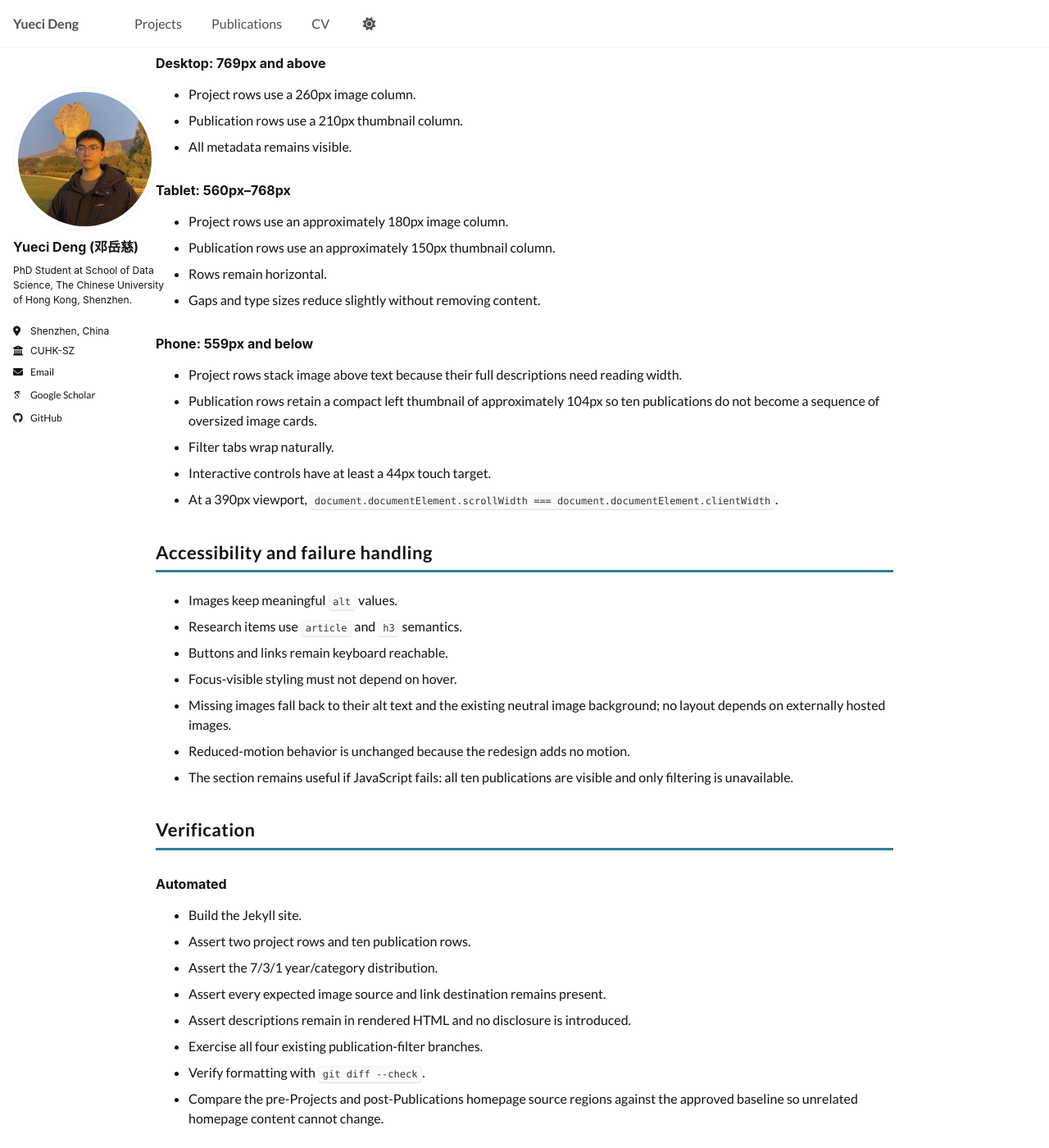
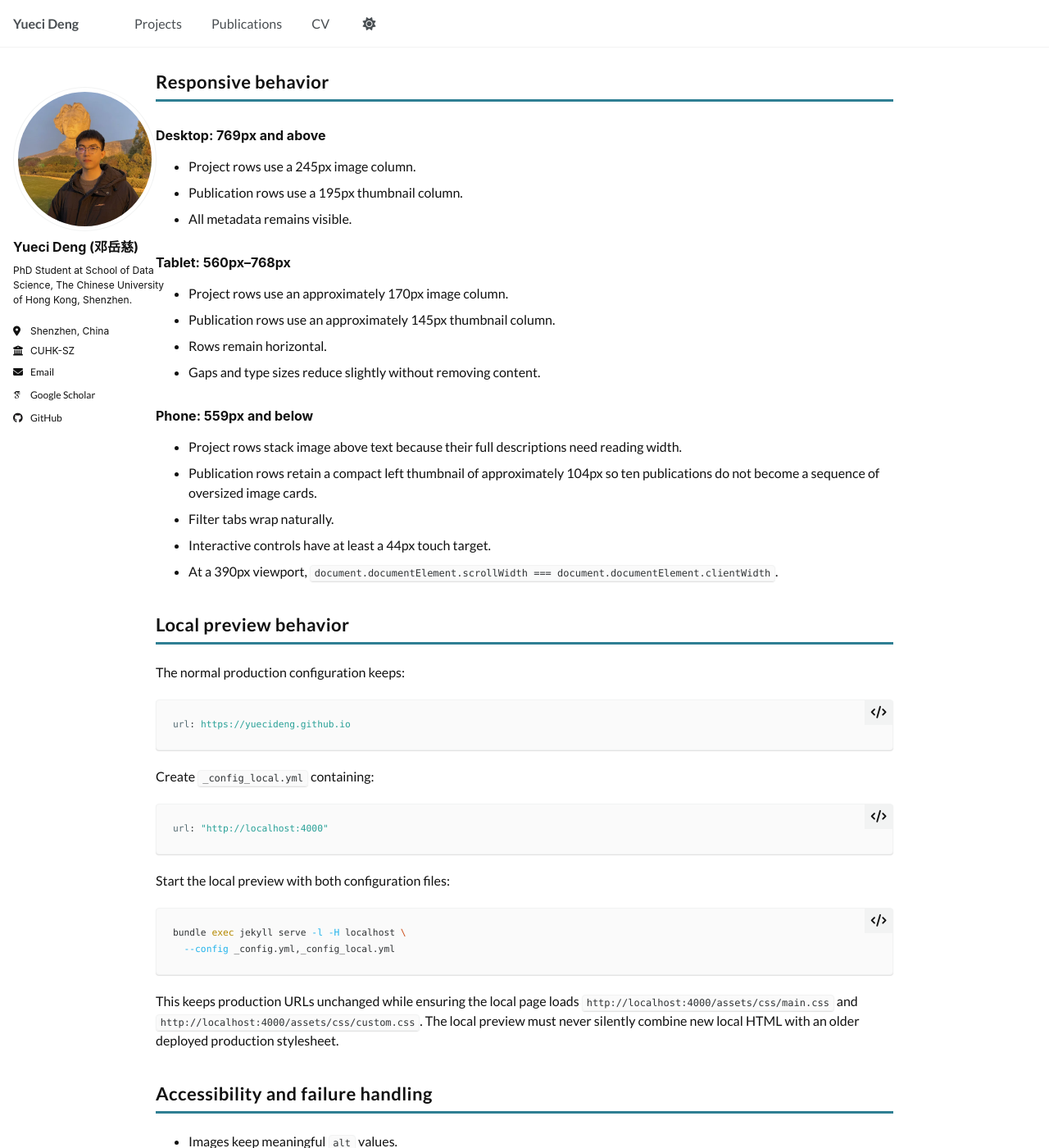
Before and after one commit to yuecideng/yuecideng.github.io, a Jekyll site: the page built from docs/superpowers/specs/2026-07-26-flat-research-sections-design.md, in a window 1280 px wide and 1400 px high, scrolled down 3669 px. Shown: the whole window at 82% size. Built offline with Jekyll 4.4.1, drawn with Linux system fonts in a browser that asks for light colours; some web fonts are replaced; our own code applies the rules of GitHub Pages for plain Markdown files; a script that is not in the unit is left out; some of the changed text lies outside the part shown.

Commit message:
docs: correct research media preview design

````diff
--- a/docs/superpowers/specs/2026-07-26-flat-research-sections-design.md
+++ b/docs/superpowers/specs/2026-07-26-flat-research-sections-design.md
@@ -22,6 +22,8 @@ responsive principles described by
   list in `_pages/about.md`.
 - New, section-specific CSS selectors in `assets/css/custom.css`.
 - Tests that protect the two research sections and their existing filtering.
+- A local-only Jekyll configuration that makes `localhost:4000` load local
+  stylesheets instead of the deployed production stylesheets.
 - Desktop, tablet, phone, light-theme, and dark-theme visual verification.
 
 ### Out of scope
@@ -33,6 +35,7 @@ responsive principles described by
 - Global page width, global heading treatment, footer, CV, and other pages.
 - New frameworks, fonts, dependencies, data files, or content-management
   changes.
+- Changes to the production `url` or `baseurl` values in `_config.yml`.
 - Reintroducing author-role markers removed by the requested revert.
 
 No global selector used by the profile or prose sections may be restyled as part
@@ -111,7 +114,7 @@ data attributes remain unchanged.
 
 ### Projects
 
-- Desktop image column: approximately 260px.
+- Desktop image column: approximately 245px.
 - Image ratio: 16:9.
 - Open3D image: `object-fit: contain` on a white image background.
 - Row gap: approximately 24px.
@@ -122,7 +125,7 @@ data attributes remain unchanged.
 
 ### Publications
 
-- Desktop thumbnail column: approximately 210px.
+- Desktop thumbnail column: approximately 195px.
 - Thumbnail ratio: approximately 16:9.
 - Row gap: approximately 20px.
 - Row vertical padding: approximately 14px.
@@ -146,14 +149,14 @@ data attributes remain unchanged.
 
 ### Desktop: 769px and above
 
-- Project rows use a 260px image column.
-- Publication rows use a 210px thumbnail column.
+- Project rows use a 245px image column.
+- Publication rows use a 195px thumbnail column.
 - All metadata remains visible.
 
 ### Tablet: 560px–768px
 
-- Project rows use an approximately 180px image column.
-- Publication rows use an approximately 150px thumbnail column.
+- Project rows use an approximately 170px image column.
+- Publication rows use an approximately 145px thumbnail column.
 - Rows remain horizontal.
 - Gaps and type sizes reduce slightly without removing content.
 
@@ -168,6 +171,32 @@ data attributes remain unchanged.
 - At a 390px viewport,
   `document.documentElement.scrollWidth ===
   document.documentElement.clientWidth`.
+
+## Local preview behavior
+
+The normal production configuration keeps:
+
+```yaml
+url: https://yuecideng.github.io
+```
+
+Create `_config_local.yml` containing:
+
+```yaml
+url: "http://localhost:4000"
+```
+
+Start the local preview with both configuration files:
+
+```bash
+bundle exec jekyll serve -l -H localhost \
+  --config _config.yml,_config_local.yml
+```
+
+This keeps production URLs unchanged while ensuring the local page loads
+`http://localhost:4000/assets/css/main.css` and
+`http://localhost:4000/assets/css/custom.css`. The local preview must never
+silently combine new local HTML with an older deployed production stylesheet.
 
 ## Accessibility and failure handling
 
@@ -201,12 +230,15 @@ Verify the real rendered homepage at:
 
 - 1200px desktop.
 - 820px tablet.
+- 768px tablet breakpoint.
 - 390px phone.
 - Light and dark themes.
 
 Check:
 
 - Correct row geometry and image cropping.
+- Local stylesheet URLs use `http://localhost:4000`, not the deployed
+  `https://yuecideng.github.io` origin.
 - No horizontal overflow.
 - Full visible descriptions.
 - Filter counts of 10, 7, 3, and 1.
@@ -224,4 +256,6 @@ The work is complete when:
 3. All research content and destinations are preserved.
 4. Filtering still produces 10/7/3/1 visible items.
 5. Desktop, tablet, phone, light, and dark layouts pass visual verification.
-6. The final response includes real desktop and phone previews.
+6. The local preview loads local stylesheets and cannot mix current markup
+   with stale deployed CSS.
+7. The final response includes real desktop and phone previews.
````
